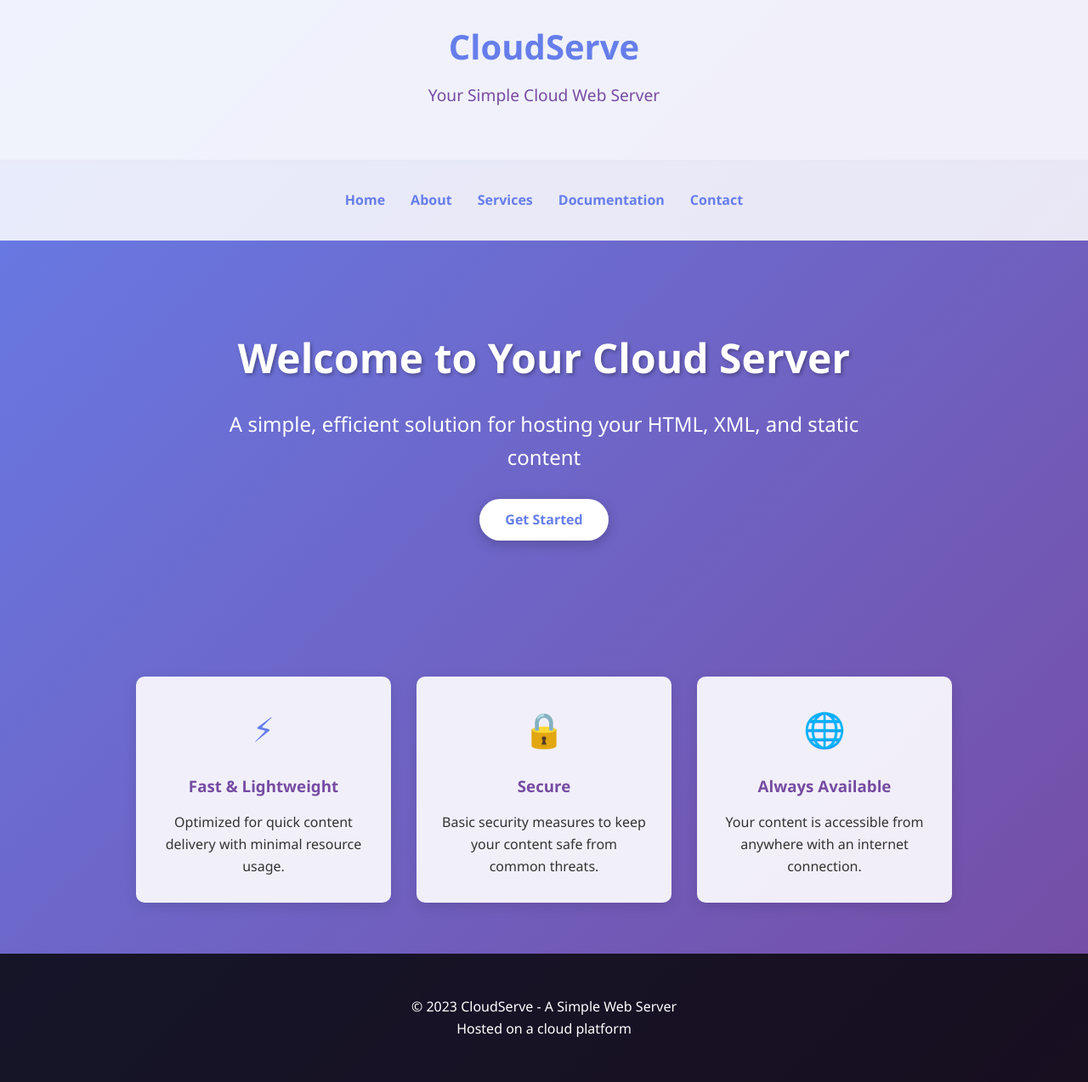
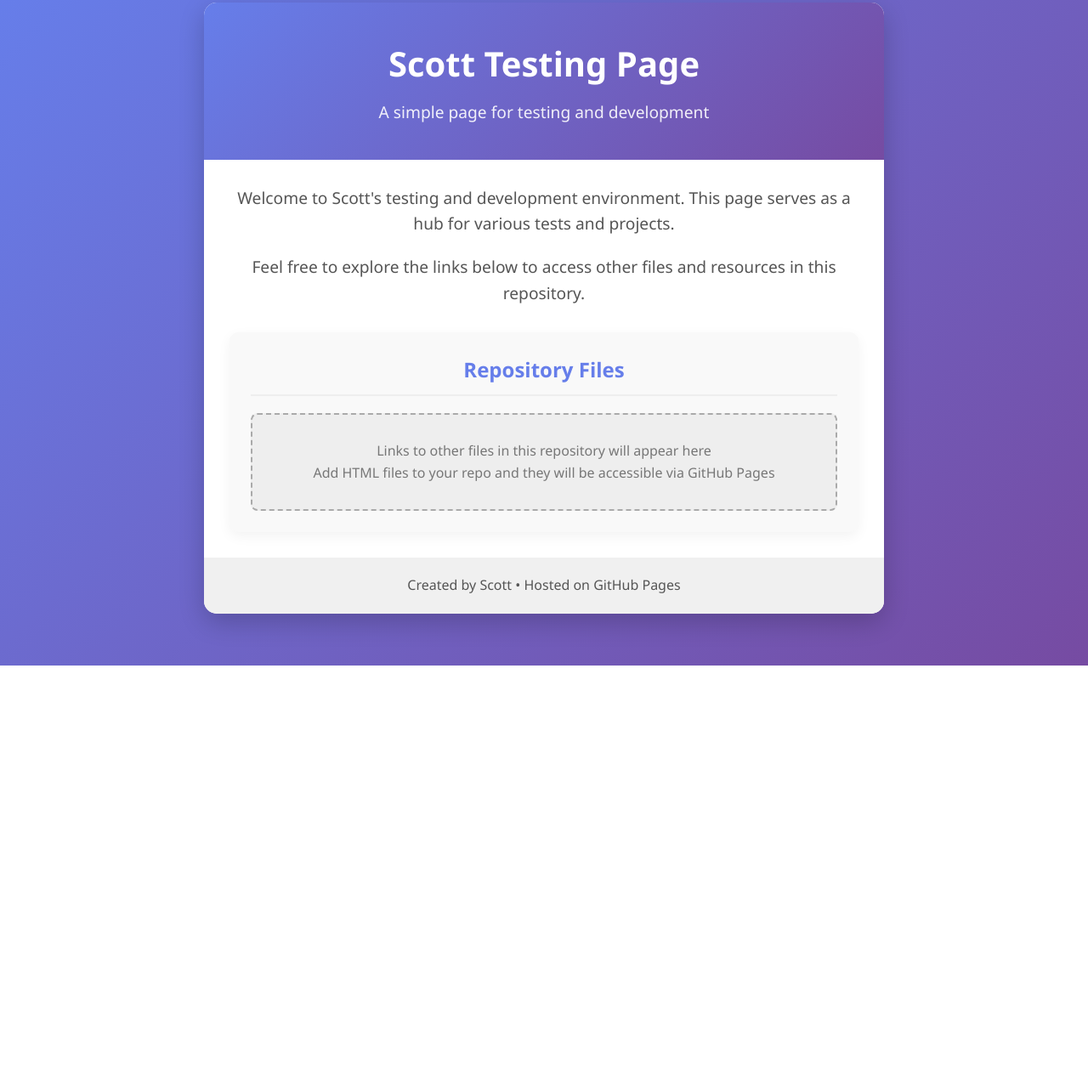
Before and after one commit to scott-testit/scott-testit.github.io, a plain HTML site: page index.html in a window 1280 px wide. Shown: the part 17-1290 px from the top of the page at 85% size. After the commit the page ends 800 px from the top, so only its background shows below. Drawn offline with Linux system fonts and the light colour scheme.

Commit message:
Update index.html

```diff
--- a/index.html
+++ b/index.html
@@ -3,7 +3,7 @@
 <head>
     <meta charset="UTF-8">
     <meta name="viewport" content="width=device-width, initial-scale=1.0">
-    <title>My Cloud Server</title>
+    <title>Scott Testing Page</title>
     <style>
         * {
             margin: 0;
@@ -19,209 +19,165 @@
             min-height: 100vh;
             display: flex;
             flex-direction: column;
+            padding: 20px;
         }
 
         .container {
-            max-width: 1200px;
+            max-width: 800px;
             margin: 0 auto;
-            padding: 20px;
+            background: white;
+            border-radius: 15px;
+            box-shadow: 0 10px 30px rgba(0, 0, 0, 0.2);
+            overflow: hidden;
         }
 
         header {
-            background-color: rgba(255, 255, 255, 0.9);
-            box-shadow: 0 2px 10px rgba(0, 0, 0, 0.1);
-            padding: 20px 0;
+            background: linear-gradient(135deg, #667eea 0%, #764ba2 100%);
+            color: white;
+            padding: 40px 20px;
             text-align: center;
         }
 
-        .logo {
+        h1 {
             font-size: 2.5rem;
-            font-weight: 700;
-            color: #667eea;
             margin-bottom: 10px;
         }
 
         .tagline {
             font-size: 1.2rem;
-            color: #764ba2;
-            margin-bottom: 20px;
+            opacity: 0.9;
         }
 
-        nav {
-            background-color: rgba(255, 255, 255, 0.85);
-            padding: 15px 0;
+        .content {
+            padding: 30px;
         }
 
-        nav ul {
-            display: flex;
-            justify-content: center;
+        .welcome-section {
+            text-align: center;
+            margin-bottom: 30px;
+        }
+
+        .welcome-section p {
+            font-size: 1.2rem;
+            margin-bottom: 20px;
+            color: #555;
+        }
+
+        .links-section {
+            background: #f9f9f9;
+            padding: 25px;
+            border-radius: 10px;
+            box-shadow: 0 5px 15px rgba(0, 0, 0, 0.05);
+        }
+
+        .links-section h2 {
+            color: #667eea;
+            margin-bottom: 20px;
+            padding-bottom: 10px;
+            border-bottom: 2px solid #eee;
+            text-align: center;
+        }
+
+        .links-placeholder {
+            text-align: center;
+            padding: 30px;
+            background: #eee;
+            border-radius: 8px;
+            border: 2px dashed #aaa;
+            color: #777;
+        }
+
+        .links-list {
+            display: none;
             list-style: none;
         }
 
-        nav ul li {
-            margin: 0 15px;
+        .links-list li {
+            margin-bottom: 15px;
+            padding: 15px;
+            background: white;
+            border-radius: 8px;
+            box-shadow: 0 3px 10px rgba(0, 0, 0, 0.1);
+            transition: transform 0.3s;
         }
 
-        nav ul li a {
+        .links-list li:hover {
+            transform: translateY(-3px);
+        }
+
+        .links-list a {
             text-decoration: none;
             color: #667eea;
             font-weight: 600;
-            transition: color 0.3s;
+            display: flex;
+            align-items: center;
         }
 
-        nav ul li a:hover {
-            color: #764ba2;
-        }
-
-        .hero {
-            text-align: center;
-            padding: 80px 20px;
-            color: white;
-        }
-
-        .hero h1 {
-            font-size: 3rem;
-            margin-bottom: 20px;
-            text-shadow: 2px 2px 4px rgba(0, 0, 0, 0.3);
-        }
-
-        .hero p {
-            font-size: 1.5rem;
-            max-width: 800px;
-            margin: 0 auto 30px;
-        }
-
-        .btn {
-            display: inline-block;
-            background-color: #fff;
-            color: #667eea;
-            padding: 12px 30px;
-            border-radius: 30px;
-            text-decoration: none;
-            font-weight: 600;
-            transition: all 0.3s;
-            box-shadow: 0 4px 15px rgba(0, 0, 0, 0.2);
-        }
-
-        .btn:hover {
-            transform: translateY(-3px);
-            box-shadow: 0 6px 20px rgba(0, 0, 0, 0.3);
-        }
-
-        .features {
-            display: flex;
-            flex-wrap: wrap;
-            justify-content: center;
-            gap: 30px;
-            padding: 60px 20px;
-        }
-
-        .feature-card {
-            background-color: rgba(255, 255, 255, 0.9);
-            border-radius: 10px;
-            padding: 30px;
-            width: 300px;
-            text-align: center;
-            box-shadow: 0 5px 15px rgba(0, 0, 0, 0.1);
-            transition: transform 0.3s;
-        }
-
-        .feature-card:hover {
-            transform: translateY(-5px);
-        }
-
-        .feature-icon {
-            font-size: 2.5rem;
-            color: #667eea;
-            margin-bottom: 20px;
-        }
-
-        .feature-card h3 {
-            margin-bottom: 15px;
-            color: #764ba2;
+        .links-list i {
+            margin-right: 10px;
+            font-size: 1.2rem;
         }
 
         footer {
-            background-color: rgba(0, 0, 0, 0.8);
-            color: white;
             text-align: center;
-            padding: 30px 0;
-            margin-top: auto;
+            padding: 20px;
+            background: #f0f0f0;
+            color: #555;
         }
 
-        @media (max-width: 768px) {
-            nav ul {
-                flex-direction: column;
-                align-items: center;
+        @media (max-width: 600px) {
+            h1 {
+                font-size: 2rem;
             }
 
-            nav ul li {
-                margin: 5px 0;
-            }
-
-            .hero h1 {
-                font-size: 2.2rem;
-            }
-
-            .hero p {
-                font-size: 1.2rem;
+            .content {
+                padding: 20px;
             }
         }
     </style>
 </head>
 <body>
-    <header>
-        <div class="container">
-            <div class="logo">CloudServe</div>
-            <div class="tagline">Your Simple Cloud Web Server</div>
-        </div>
-    </header>
+    <div class="container">
+        <header>
+            <h1>Scott Testing Page</h1>
+            <p class="tagline">A simple page for testing and development</p>
+        </header>
 
-    <nav>
-        <div class="container">
-            <ul>
-                <li><a href="#">Home</a></li>
-                <li><a href="#">About</a></li>
-                <li><a href="#">Services</a></li>
-                <li><a href="#">Documentation</a></li>
-                <li><a href="#">Contact</a></li>
-            </ul>
-        </div>
-    </nav>
+        <div class="content">
+            <div class="welcome-section">
+                <p>Welcome to Scott's testing and development environment. This page serves as a hub for various tests and projects.</p>
+                <p>Feel free to explore the links below to access other files and resources in this repository.</p>
+            </div>
 
-    <section class="hero">
-        <div class="container">
-            <h1>Welcome to Your Cloud Server</h1>
-            <p>A simple, efficient solution for hosting your HTML, XML, and static content</p>
-            <a href="#" class="btn">Get Started</a>
-        </div>
-    </section>
+            <div class="links-section">
+                <h2>Repository Files</h2>
 
-    <section class="features">
-        <div class="feature-card">
-            <div class="feature-icon">⚡</div>
-            <h3>Fast & Lightweight</h3>
-            <p>Optimized for quick content delivery with minimal resource usage.</p>
+                <div class="links-placeholder">
+                    <p>Links to other files in this repository will appear here</p>
+                    <p>Add HTML files to your repo and they will be accessible via GitHub Pages</p>
+                </div>
+
+                <!-- This is a sample list that would be populated with actual files -->
+                <ul class="links-list">
+                    <li><a href="#"><i class="fas fa-file-alt"></i> example.html</a></li>
+                    <li><a href="#"><i class="fas fa-file-code"></i> script.js</a></li>
+                    <li><a href="#"><i class="fas fa-file-image"></i> image.jpg</a></li>
+                    <li><a href="#"><i class="fas fa-file-csv"></i> data.csv</a></li>
+                </ul>
+            </div>
         </div>
 
-        <div class="feature-card">
-            <div class="feature-icon">🔒</div>
-            <h3>Secure</h3>
-            <p>Basic security measures to keep your content safe from common threats.</p>
-        </div>
+        <footer>
+            <p>Created by Scott • Hosted on GitHub Pages</p>
+        </footer>
+    </div>
 
-        <div class="feature-card">
-            <div class="feature-icon">🌐</div>
-            <h3>Always Available</h3>
-            <p>Your content is accessible from anywhere with an internet connection.</p>
-        </div>
-    </section>
-
-    <footer>
-        <div class="container">
-            <p>&copy; 2023 CloudServe - A Simple Web Server</p>
-            <p>Hosted on a cloud platform</p>
-        </div>
-    </footer>
+    <script>
+        // Simple script to demonstrate dynamic content loading
+        document.addEventListener('DOMContentLoaded', function() {
+            // This is where you would add code to dynamically load repository file links
+            console.log('Page loaded. Ready to add dynamic content!');
+        });
+    </script>
 </body>
 </html>
```
